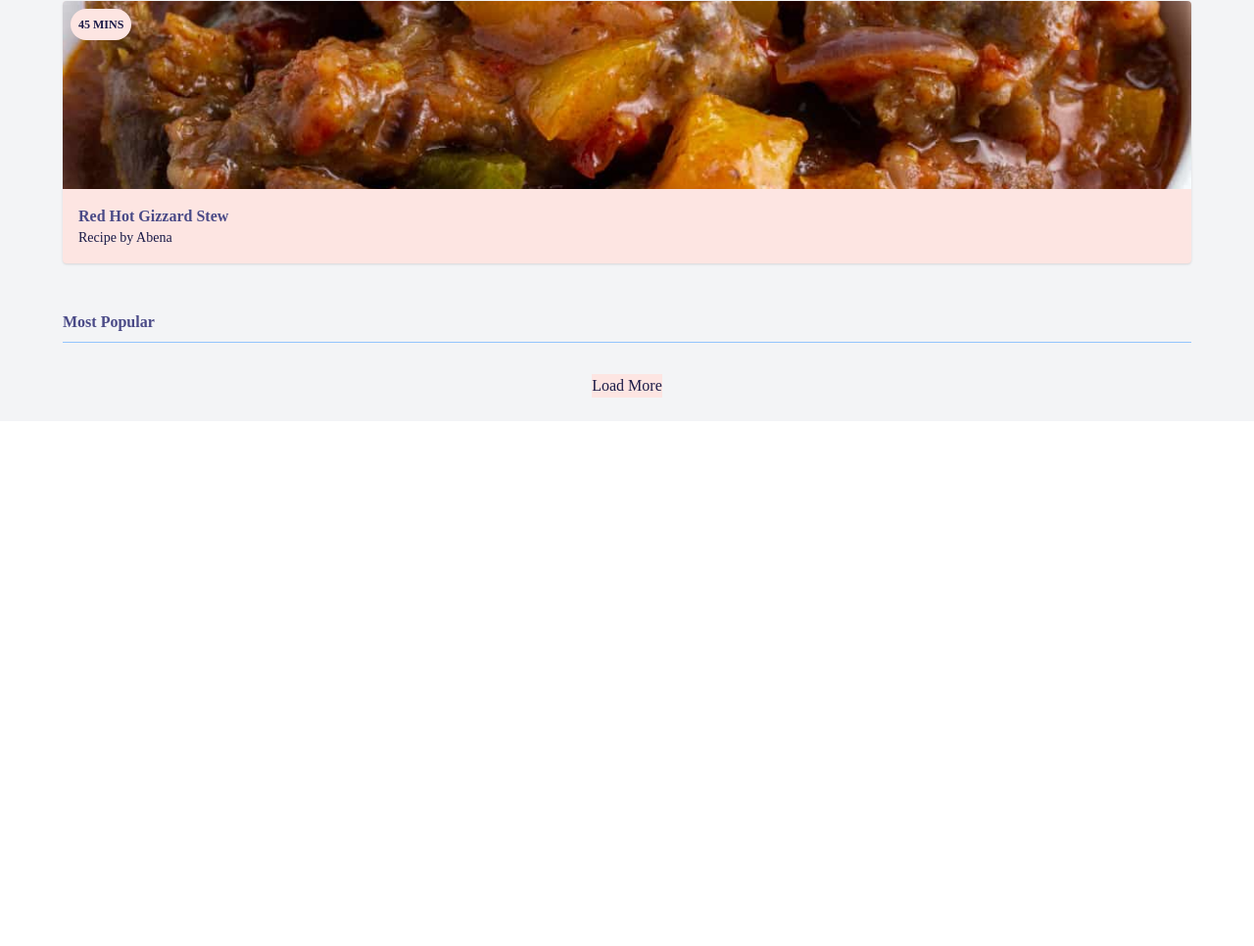
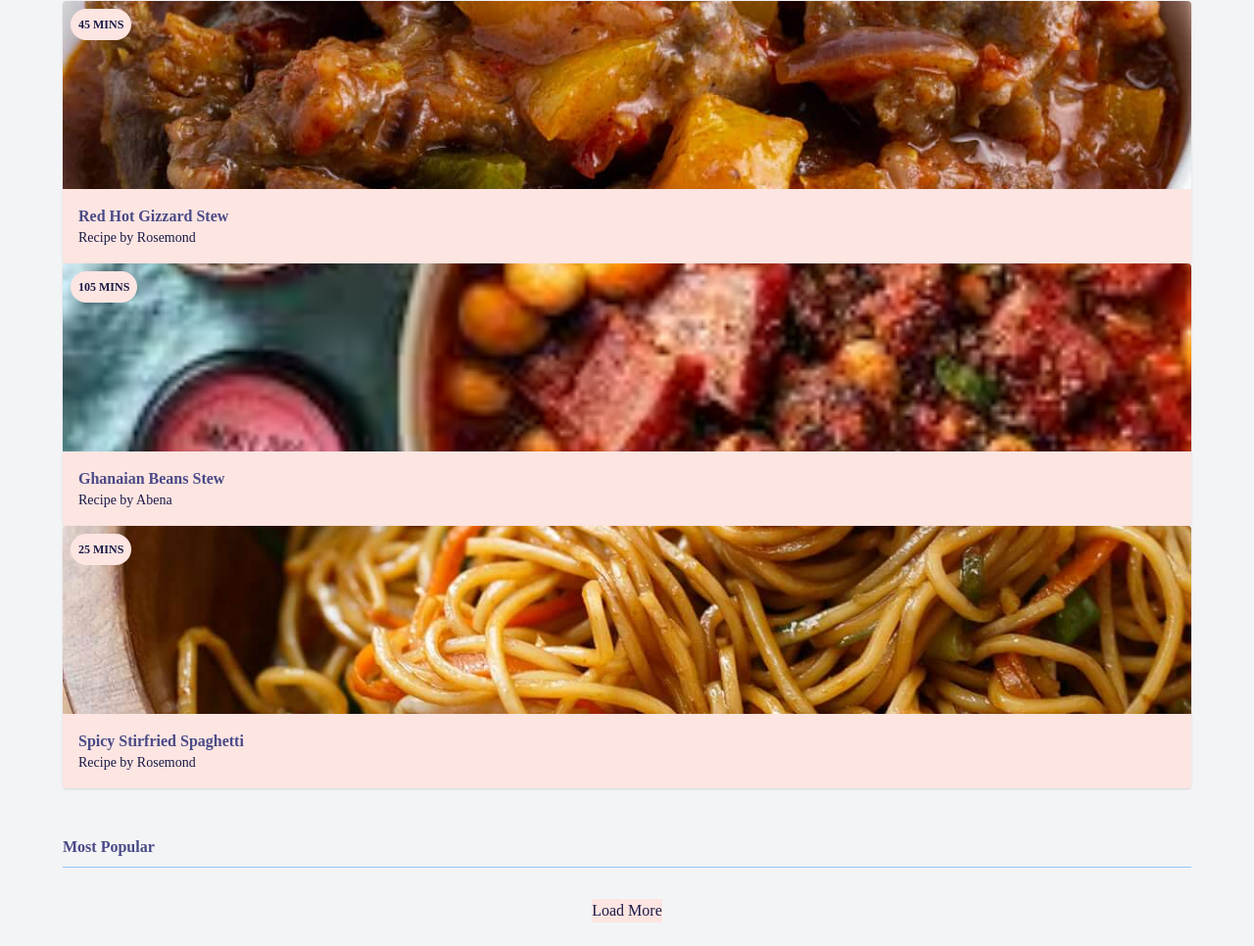
Before and after one commit to Rosemond-kay/Recipe-Page-TailwindCSS, a website: page public/index.html in a window 1280 px wide. Shown: the part 421-1387 px from the top of the page at 98% size. Before the commit the page ends 851 px from the top, so only its background shows below. Drawn offline with Linux system fonts and the light colour scheme; a web font is replaced by a local one.

Commit message:
@apply used to customize cards and badges

```diff
--- a/public/index.html
+++ b/public/index.html
@@ -52,24 +52,52 @@
           </h4>
           <div class="mt-8">
             <!--cards go here-->
-            <div
-              class="bg-secondary-100 rounded overflow-hidden shadow relative"
-            >
+            <div class="card">
               <img
                 src="images/gizzard-stew.jpg"
-                alt="Gizzard stew"
+                alt="Gizzard Stew"
                 class="w-full h-32 sm:h-48 object-cover"
               />
               <div class="m-4">
                 <span class="font-bold">Red Hot Gizzard Stew</span>
                 <span class="block text-primary-800 text-sm"
+                  >Recipe by Rosemond</span
+                >
+              </div>
+              <div class="badge">
+                <span>45 mins</span>
+              </div>
+            </div>
+            <div class="card">
+              <img
+                src="images/beans.jpg"
+                alt="Ghanaian Beans Stew"
+                class="w-full h-32 sm:h-48 object-cover"
+              />
+              <div class="m-4">
+                <span class="font-bold">Ghanaian Beans Stew</span>
+                <span class="block text-primary-800 text-sm"
                   >Recipe by Abena</span
                 >
               </div>
-              <div
-                class="bg-secondary-100 text-primary-800 text-xs uppercase font-bold rounded-full p-2 absolute top-0 ml-2 mt-2"
-              >
-                <span>45 mins</span>
+              <div class="badge">
+                <span>105 mins</span>
+              </div>
+            </div>
+            <div class="card">
+              <img
+                src="images/stirfried-spaghetti.jpg"
+                alt="stirfried-spaghetti"
+                class="w-full h-32 sm:h-48 object-cover"
+              />
+              <div class="m-4">
+                <span class="font-bold">Spicy Stirfried Spaghetti</span>
+                <span class="block text-primary-800 text-sm"
+                  >Recipe by Rosemond</span
+                >
+              </div>
+              <div class="badge">
+                <span>25 mins</span>
               </div>
             </div>
           </div>
--- a/src/styles.css
+++ b/src/styles.css
@@ -2,3 +2,11 @@
 @import "tailwindcss/base";
 @import "tailwindcss/components";
 @import "tailwindcss/utilities";
+
+.card {
+  @apply bg-secondary-100 rounded overflow-hidden shadow relative;
+}
+
+.badge {
+  @apply bg-secondary-100 text-primary-800 text-xs uppercase font-bold rounded-full p-2 absolute top-0 ml-2 mt-2;
+}
```
Also changed, not shown: public/styles.css.
